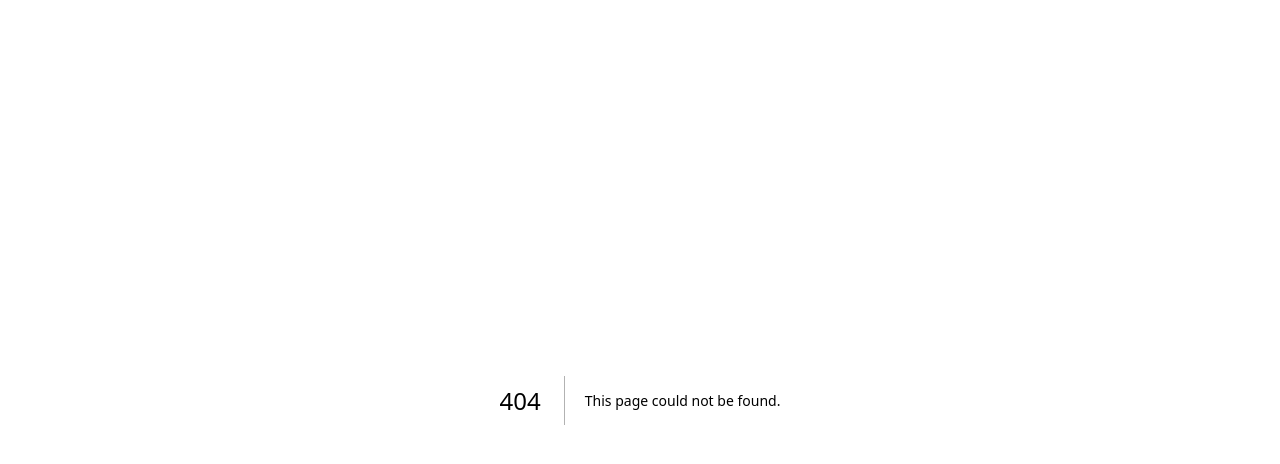
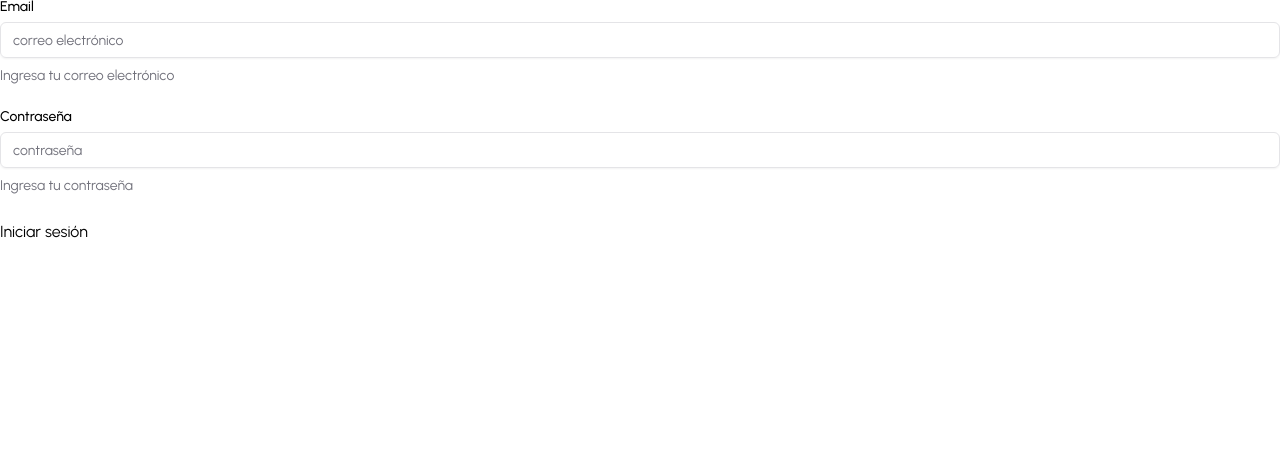
Before and after one commit to Samas1503/portfolio, a Next.js app: page /login in a window 1280 px wide. Before the commit this address had no page. Shown: the top 464 px of the page. Built offline with nearby package versions, Linux system fonts and the light colour scheme; no server answers.

Commit message:
add login for manager data

```diff
--- /dev/null
+++ b/app/lib/session.ts
@@ -0,0 +1,45 @@
+import "server-only";
+
+import { SignJWT, jwtVerify } from "jose";
+import { cookies } from "next/headers";
+
+const secretKey = process.env.SESSION_SECRET;
+const encodeKey = new TextEncoder().encode(secretKey);
+
+export async function createSession(userId: string) {
+  const expiresAt = new Date(Date.now() + 60 * 60 * 1000); //1 hora
+  const session = await encript({ userId, expiresAt });
+  (await cookies()).set("session", session, {
+    httpOnly: true,
+    secure: true,
+    expires: expiresAt,
+  });
+}
+
+export async function deleteSession() {
+  (await cookies()).delete("session");
+}
+
+type SessionPayload = {
+  userId: string;
+  expiresAt: Date;
+};
+
+export async function encript(payload: SessionPayload) {
+  return new SignJWT(payload)
+    .setProtectedHeader({ alg: "HS256" })
+    .setIssuedAt()
+    .setExpirationTime("1h")
+    .sign(encodeKey);
+}
+
+export async function decrypt(session: string | undefined = "") {
+  try {
+    const { payload } = await jwtVerify(session, encodeKey, {
+      algorithms: ["HS256"],
+    });
+    return payload;
+  } catch (error) {
+    console.log("Failed to verify session", error);
+  }
+}
--- /dev/null
+++ b/app/login/actions.tsx
@@ -0,0 +1,40 @@
+"use server";
+
+import { createSession, deleteSession } from "@/app/lib/session";
+import { redirect } from "next/navigation";
+import loginSchema from "./schema";
+
+const testUser = {
+  id: "1",
+  email: "samueleliasparedes.10@gmail.com",
+  password: "Sampar.10",
+};
+
+export async function login(prevState: unknown, formData: FormData) {
+  const result = loginSchema.safeParse(Object.fromEntries(formData));
+
+  if (!result.success) {
+    return {
+      errors: result.error.flatten().fieldErrors,
+    };
+  }
+
+  const { email, password } = result.data;
+
+  if (email !== testUser.email || password !== testUser.password) {
+    return {
+      errors: {
+        email: ["Invalid email or password"],
+      },
+    };
+  }
+
+  await createSession(testUser.id);
+
+  redirect("/");
+}
+
+export async function logout() {
+  await deleteSession();
+  redirect("/login");
+}
--- /dev/null
+++ b/app/login/form.tsx
@@ -0,0 +1,83 @@
+"use client";
+
+import { useForm } from "react-hook-form";
+import { zodResolver } from "@hookform/resolvers/zod";
+import { startTransition, useActionState } from "react";
+import { z } from "zod";
+
+import {
+  Form,
+  FormField,
+  FormItem,
+  FormLabel,
+  FormControl,
+  FormMessage,
+  FormDescription,
+} from "@/components/ui/form";
+import { Input } from "@/components/ui/input";
+import { SubmitButton } from "./submitButton";
+import loginSchema from "./schema";
+import { login } from "./actions";
+
+export function LoginForm() {
+  const form = useForm<z.infer<typeof loginSchema>>({
+    resolver: zodResolver(loginSchema),
+    defaultValues: {
+      email: "",
+      password: "",
+    },
+  });
+
+  const [state, formAction] = useActionState(login, undefined);
+
+  const clientSubmit = (data: z.infer<typeof loginSchema>) => {
+    const formData = new FormData();
+    formData.append("email", data.email);
+    formData.append("password", data.password);
+
+    startTransition(async () => {
+      await formAction(formData);
+    });
+
+  };
+
+  return (
+    <Form {...form}>
+      <form
+        action={formAction}
+        onClick={form.handleSubmit(clientSubmit)}
+        className="space-y-6"
+      >
+        <FormField
+          control={form.control}
+          name="email"
+          render={({ field }) => (
+            <FormItem>
+              <FormLabel>Email</FormLabel>
+              <FormControl>
+                <Input placeholder="correo electrónico" {...field} />
+              </FormControl>
+              <FormDescription>Ingresa tu correo electrónico</FormDescription>
+              <FormMessage />
+            </FormItem>
+          )}
+        />
+        <FormField
+          control={form.control}
+          name="password"
+          render={({ field }) => (
+            <FormItem>
+              <FormLabel>Contraseña</FormLabel>
+              <FormControl>
+                <Input placeholder="contraseña" type="password" {...field} />
+              </FormControl>
+              <FormDescription>Ingresa tu contraseña</FormDescription>
+              <FormMessage />
+            </FormItem>
+          )}
+        />
+        <SubmitButton />
+      </form>
+    </Form>
+  );
+}
--- /dev/null
+++ b/app/login/page.tsx
@@ -0,0 +1,9 @@
+import { LoginForm } from "@/app/login/form";
+
+export default function LogIn() {
+  return (
+    <main className="pb-40">
+      <LoginForm />
+    </main>
+  );
+}
--- /dev/null
+++ b/app/login/schema.tsx
@@ -0,0 +1,12 @@
+import { z } from "zod";
+
+const loginSchema = z.object({
+  email: z.string().email({ message: "Direccion de correo inválida" }).trim(),
+  password: z
+    .string()
+    .min(8, { message: "La contraseña debe tener por lo menos 8 caracteres" })
+    .trim(),
+});
+
+
+export default loginSchema;
--- /dev/null
+++ b/app/login/submitButton.tsx
@@ -0,0 +1,13 @@
+"use client";
+
+import { useFormStatus } from "react-dom";
+
+export function SubmitButton() {
+  const { pending } = useFormStatus();
+
+  return (
+    <button type="submit" disabled={pending}>
+      {pending ? "Cargando..." : "Iniciar sesión"}
+    </button>
+  );
+}
--- /dev/null
+++ b/app/logout/page.tsx
@@ -0,0 +1,12 @@
+"use client"
+
+import { Button } from "@/components/ui/button";
+import { logout } from "../login/actions";
+
+const LogOutButton = () => {
+    return (
+        <Button type="button" className="px-3" onClick={()=>logout()}> Logout</Button>
+     );
+}
+
+export default LogOutButton;
--- /dev/null
+++ b/app/middleware.ts
@@ -0,0 +1,25 @@
+import { cookies } from "next/headers";
+import { NextRequest, NextResponse } from "next/server";
+import { decrypt } from "./lib/session";
+
+const protectedRoutes = ["/dashboard"];
+const publicRoutes = ["/login"]
+
+export default async function middleware(req: NextRequest) {
+    const path = req.nextUrl.pathname;
+    const isProtectedRoute = protectedRoutes.includes(path);
+    const isPublicRoute = publicRoutes.includes(path);
+
+    const cookie = (await cookies()).get('session')?.value;
+    const session = await decrypt(cookie);
+
+    if(isProtectedRoute && !session?.userId) {
+        return NextResponse.redirect("/login");
+    }
+
+    if(isPublicRoute && session?.userId) {
+        return NextResponse.redirect("/")
+    }
+
+    return NextResponse.next();
+};
--- a/app/page.tsx
+++ b/app/page.tsx
@@ -7,10 +7,12 @@ import Navbar from "@/components/pages/narvar";
 import Portfolio from "@/components/pages/portfolio";
 import Services from "@/components/pages/services";
 import Testimonials from "@/components/pages/testimonials";
+import LogOutButton from "./logout/page";
 
 export default function Home() {
   return (
     <main className="pb-40">
+      <LogOutButton />
       <Navbar />
       <Introduction />
       <AboutMe />
--- a/package.json
+++ b/package.json
@@ -26,6 +26,7 @@
     "drizzle-orm": "^0.42.0",
     "drizzle-seed": "^0.3.1",
     "embla-carousel-react": "^8.6.0",
+    "jose": "^6.0.10",
     "lucide-react": "^0.488.0",
     "next": "15.3.1",
     "next-themes": "^0.4.6",
```
Also changed, not shown: 1 other file (tests, documents, lock files or other folders).
